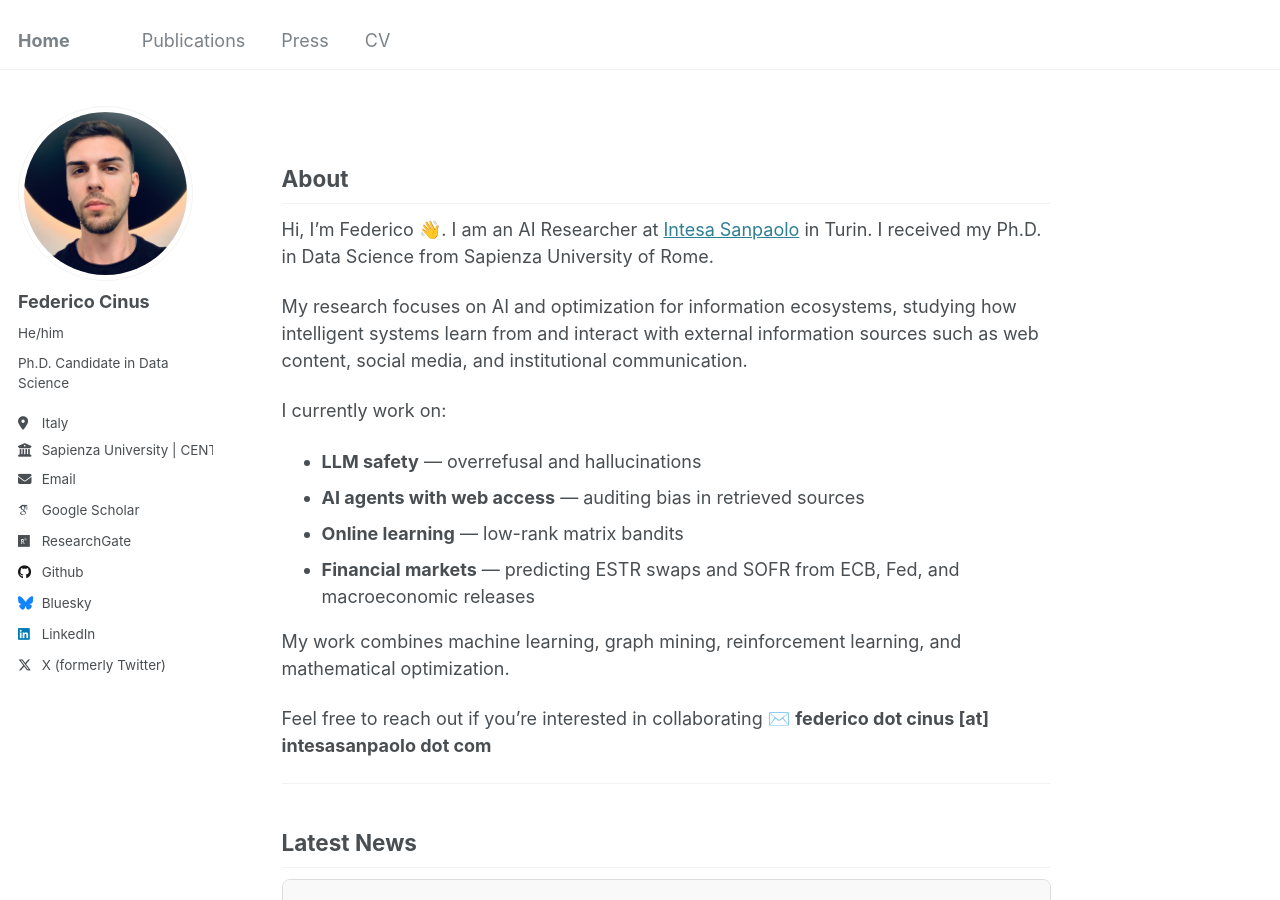
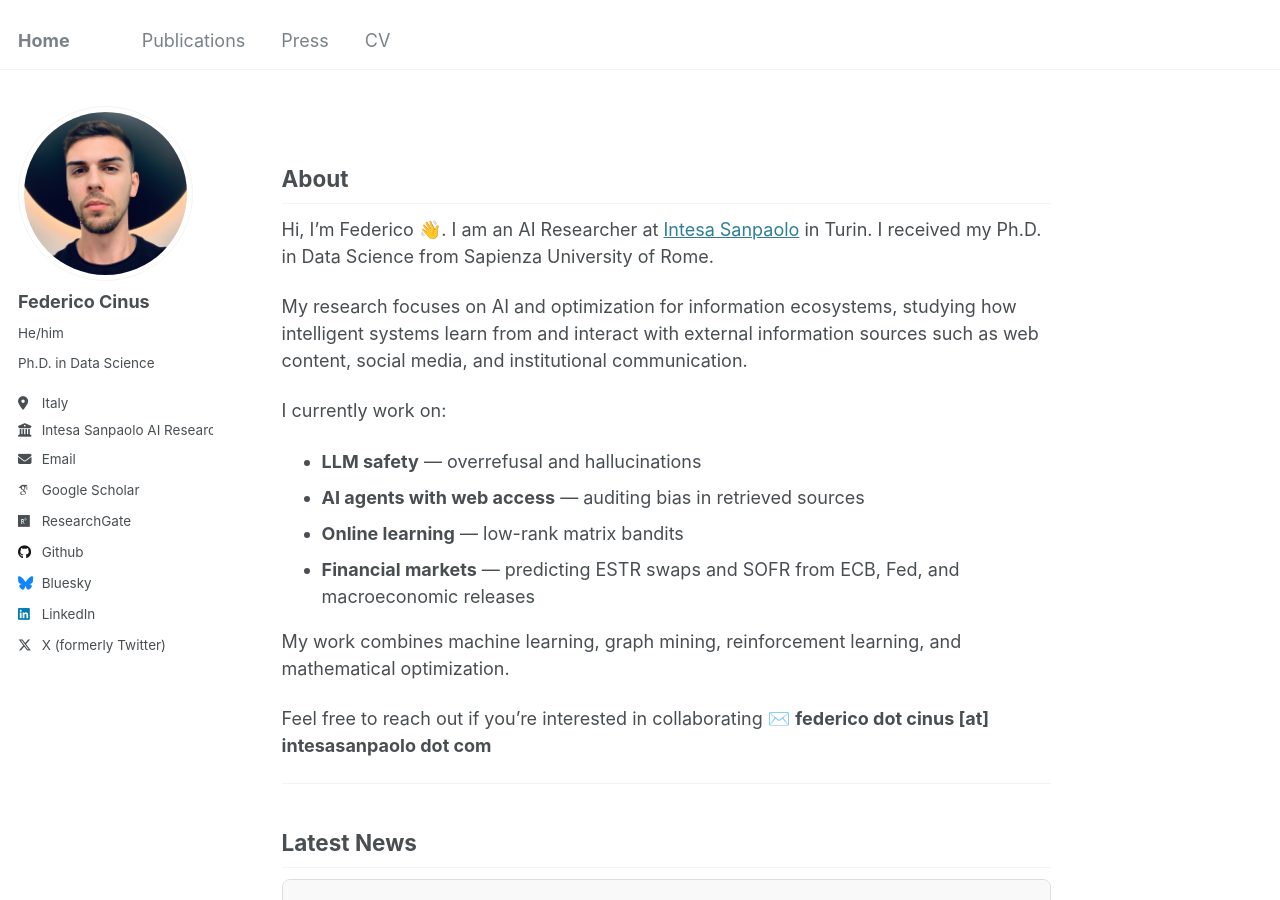
Before and after one commit to FedericoCinus/website, a Jekyll site: the page built from _pages/about.md, in a window 1280 px wide and 900 px high. Built offline with Jekyll 4.4.1, drawn with Linux system fonts in a browser that asks for light colours; some web fonts are replaced.

Commit message:
New affiliation

```diff
--- a/_config.yml
+++ b/_config.yml
@@ -24,10 +24,10 @@ author:
   avatar           : "profile.png"
   name             : "Federico Cinus"
   pronouns         : "He/him "# example: "she/her"
-  bio              : "Ph.D. Candidate in Data Science"
+  bio              : "Ph.D. in Data Science"
   location         : "Italy"
-  employer         : "Sapienza University | CENTAI"
-  email            : "cinus@diag.uniroma1.it"
+  employer         : "Intesa Sanpaolo AI Research"
+  email            : "federico.cinus@intesasanpaolo.com"
 
   # Academic websites
   googlescholar    : "https://scholar.google.com/citations?hl=en&user=T9NxWbYAAAAJ&view_op=list_works&sortby=pubdate"
```
